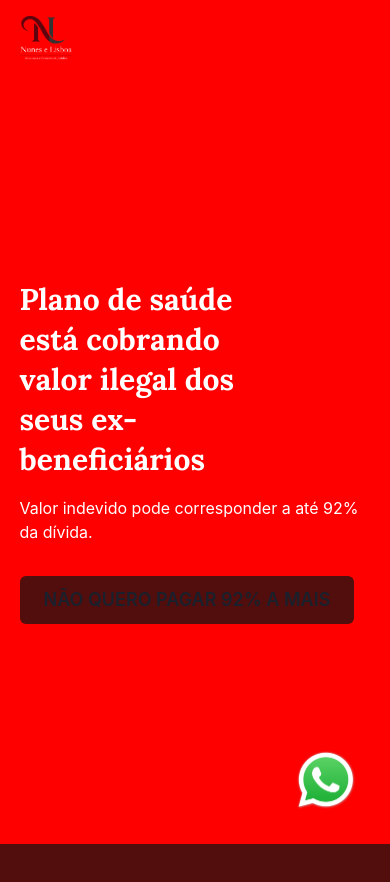
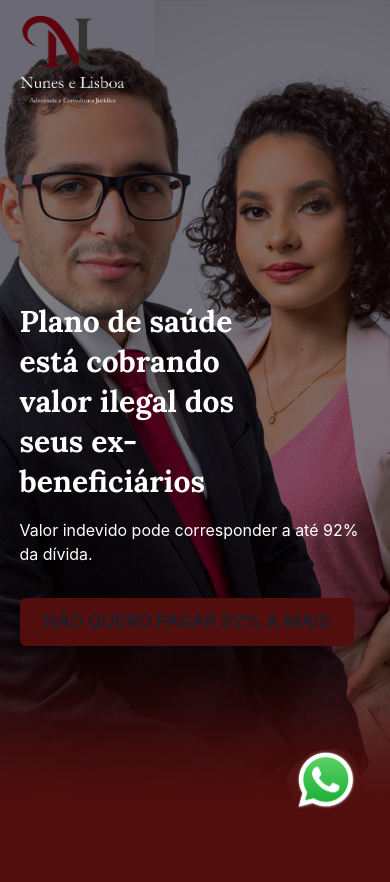
Before and after one commit to uthanhercules/nuneslisboa-landing-pages, a React (Create React App) app: page /aviso-previo-saude in a window 390 px wide. Shown: the top 882 px of the page. Built offline with nearby package versions, Linux system fonts and the light colour scheme.

Commit message:
Hero section background fixed

```diff
--- a/src/views/AvisoPrevioPlanoDeSaude/style.scss
+++ b/src/views/AvisoPrevioPlanoDeSaude/style.scss
@@ -19,21 +19,24 @@
     justify-content: center;
     gap: rem(16px);
     background-size: cover;
-    background-position: right;
     color: #fff;
 
     @media (min-width: 768px) {
-      // background-image: url('../../assets/hero-section-saude.png');
-      background-color: blue;
+      background-image: url('../../assets/hero-section-saude.png');
+      background-position: right;
+
+      img {
+        width: 15%;
+      }
     }
 
     @media (max-width: 767px) {
-      // background-image: url('../../assets/hero-section-saude.png');
-      background-color: red;
-    }
+      background-image: url('../../assets/hero-section-saude-m.png');
+      background-position: center;
 
-    img {
-      width: 15%;
+      img {
+        width: 30%;
+      }
     }
 
     h1 {
```
Also changed, not shown: src/assets/hero-section-saude-m.png, src/assets/hero-section-saude.png.
